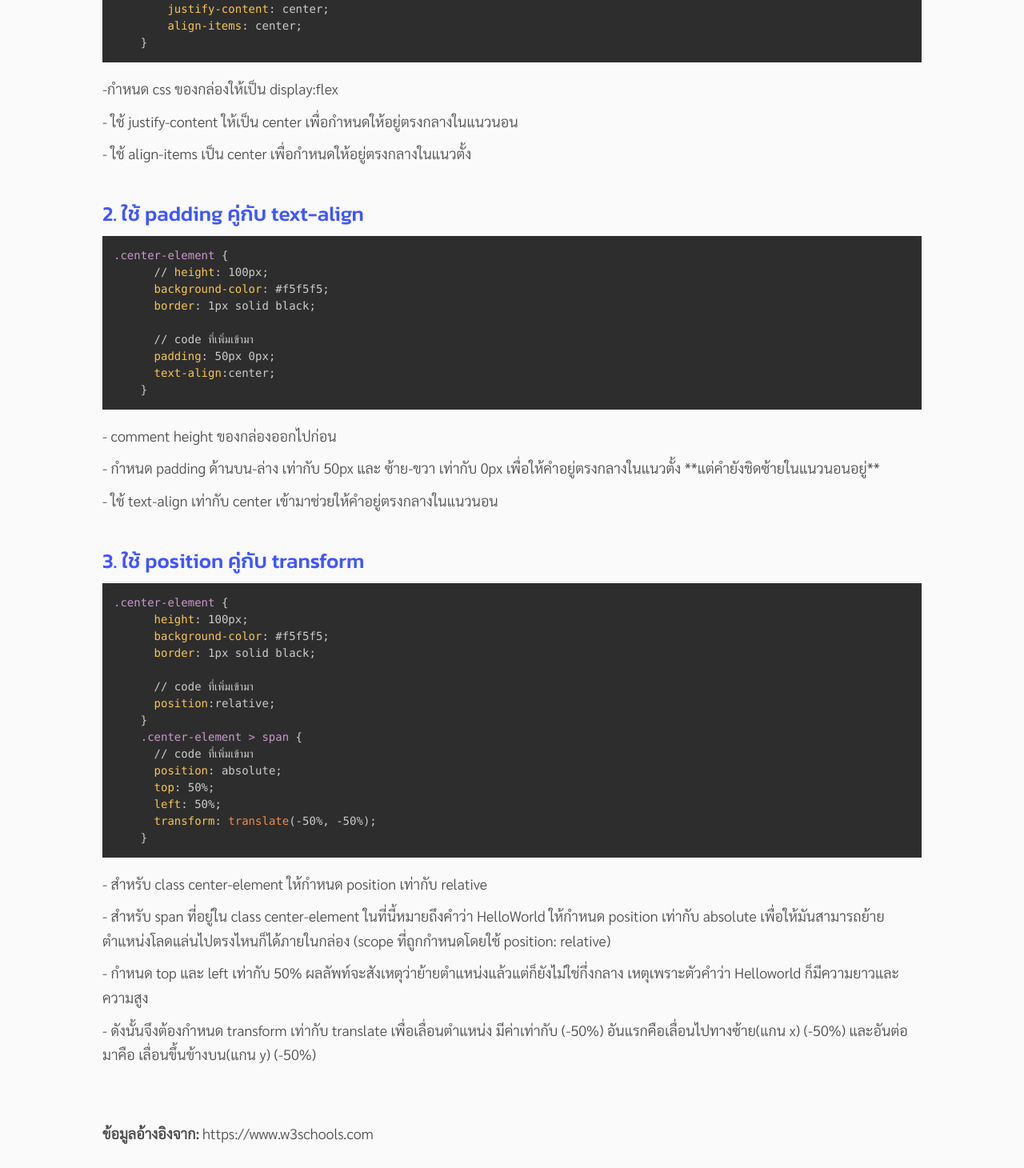
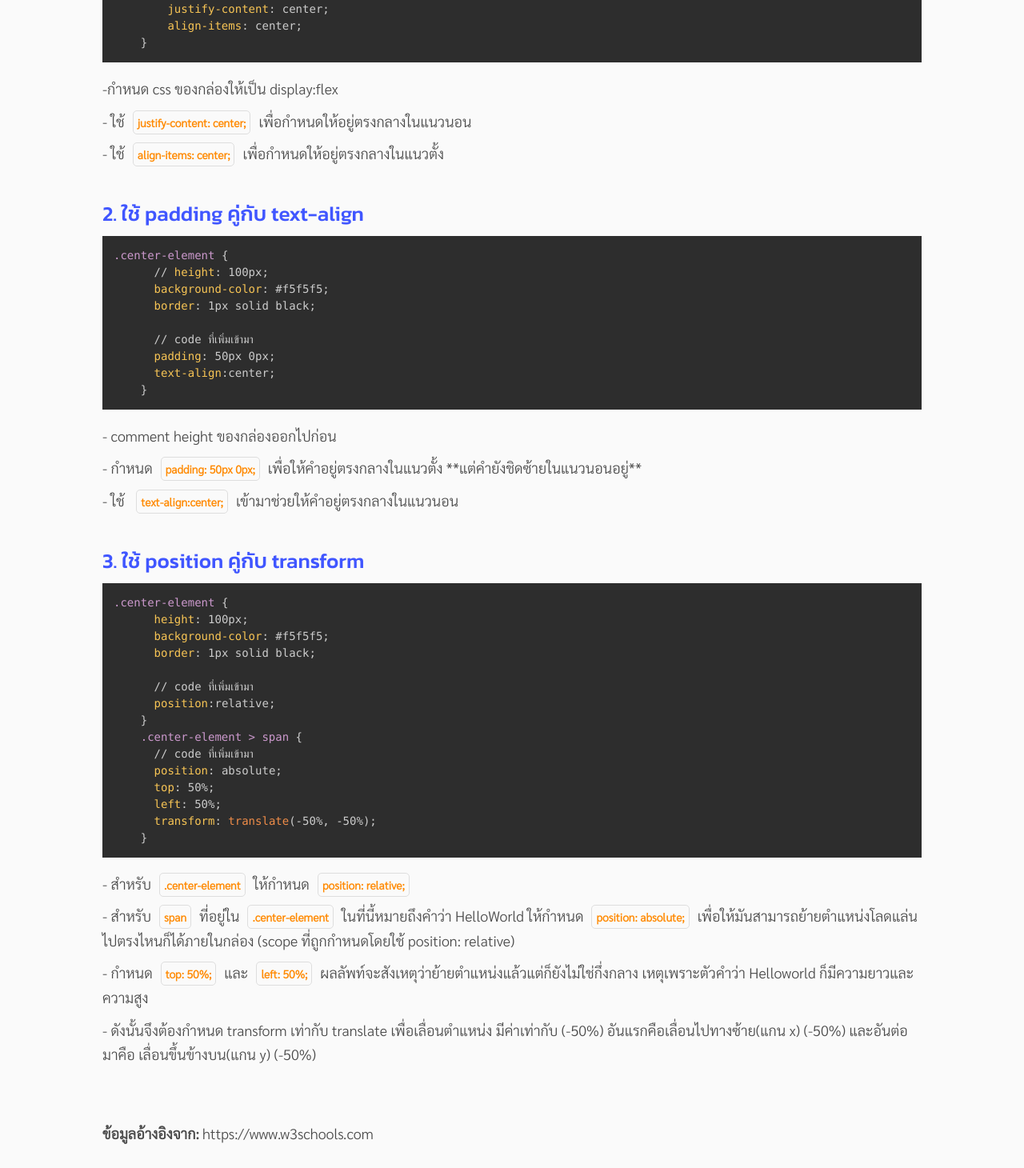
Before and after one commit to Aphiwit1/2021-next-nuengstory-v1, a Next.js app: page /posts/blog-1-element-center in a window 1280 px wide. Shown: the part 2057-3517 px from the top of the page at 80% size. Built offline with nearby package versions, Linux system fonts and the light colour scheme.

Commit message:
update text highlight

```diff
--- a/pages/posts/blog-1-element-center.js
+++ b/pages/posts/blog-1-element-center.js
@@ -85,7 +85,7 @@ export default function Test() {
             <div className={Content.textContent}>
               <Code code={cssOriginal} language="css" />
             </div>
-            <div className={Content.textContent}> ผลลัพท์ในตอนแรก </div>
+            <div className={Content.textContent}>ผลลัพท์ในตอนแรก</div>
             <div className={Content.textContent}>
               <div className={Content.centerElement}>
                 <span> HelloWorld </span>
@@ -98,9 +98,9 @@ export default function Test() {
               </div>
             </div>
             <div className={Content.textContent}>
-            จะสังเหตุว่าคำว่า HelloWorld นั้น มี <strong>ผลลัพท์ในตอนแรก</strong>
+            จะสังเหตุว่าคำว่า HelloWorld นั้นมี <strong className={Content.Highlight}>ผลลัพท์ในตอนแรก</strong>
            แสดงอยู่ที่มุมบนซ้ายของกล่อง แล้วถ้าเราอยากจะให้
-          ย้ายมาอยู่ตรงกลางของกล่องแบบ <strong>ผลลัพท์ที่คาดหวัง</strong> จะต้องทำอย่างไร
+          ย้ายมาอยู่ตรงกลางของกล่องแบบ<strong className={Content.Highlight}>ผลลัพท์ที่คาดหวัง</strong>จะต้องทำอย่างไร
           มีวิธีอยู่หลายวิธีครับ มาติดตามกันเลย
             </div>
             <div className={Content.textTopic}> 1. ใช้ display:flex </div>
@@ -113,11 +113,11 @@ export default function Test() {
                 -กำหนด css ของกล่องให้เป็น display:flex
               </div>
               <div className={Content.mb10}>
-              - ใช้ justify-content ให้เป็น center
+              - ใช้<strong className={Content.Highlight}>justify-content: center;</strong>
             เพื่อกำหนดให้อยู่ตรงกลางในแนวนอน
               </div>
               <div>
-              - ใช้ align-items เป็น center เพื่อกำหนดให้อยู่ตรงกลางในแนวตั้ง
+              - ใช้<strong className={Content.Highlight}>align-items: center;</strong>เพื่อกำหนดให้อยู่ตรงกลางในแนวตั้ง
               </div>
             </div>
             <div className={Content.textTopic}>
@@ -129,11 +129,11 @@ export default function Test() {
             <div className={Content.textContent}>
               <div className={Content.mb10}> - comment height ของกล่องออกไปก่อน</div>
               <div className={Content.mb10}>
-              - กำหนด padding ด้านบน-ล่าง เท่ากับ 50px และ ซ้าย-ขวา เท่ากับ 0px
+              - กำหนด<strong className={Content.Highlight}>padding: 50px 0px;</strong>
             เพื่อให้คำอยู่ตรงกลางในแนวตั้ง **แต่คำยังชิดซ้ายในแนวนอนอยู่**
               </div>
               <div>
-              - ใช้ text-align เท่ากับ center เข้ามาช่วยให้คำอยู่ตรงกลางในแนวนอน
+              - ใช้ <strong className={Content.Highlight}>text-align:center;</strong>เข้ามาช่วยให้คำอยู่ตรงกลางในแนวนอน
               </div>
             </div>
             <div className={Content.textTopic}>
@@ -145,16 +145,16 @@ export default function Test() {
             </div>
             <div className={Content["textContent"] + " " + Content["pb50"]}>
               <div className={Content.mb10}>
-              - สำหรับ class center-element ให้กำหนด position เท่ากับ relative
+              - สำหรับ<strong className={Content.Highlight}>.center-element</strong>ให้กำหนด<strong className={Content.Highlight}>position: relative;</strong>
               </div>
               <div className={Content.mb10}>
-              - สำหรับ span ที่อยู่ใน class center-element ในที่นี้หมายถึงคำว่า
-            HelloWorld ให้กำหนด position เท่ากับ absolute
+              - สำหรับ<strong className={Content.Highlight}>span</strong>ที่อยู่ใน<strong className={Content.Highlight}>.center-element</strong>ในที่นี้หมายถึงคำว่า
+            HelloWorld ให้กำหนด<strong className={Content.Highlight}>position: absolute;</strong>
             เพื่อให้มันสามารถย้ายตำแหน่งโลดแล่นไปตรงไหนก็ได้ภายในกล่อง (scope
             ที่ถูกกำหนดโดยใช้ position: relative)
               </div>
               <div className={Content.mb10}>
-              - กำหนด top และ left เท่ากับ 50%
+              - กำหนด<strong className={Content.Highlight}>top: 50%;</strong>และ<strong className={Content.Highlight}>left: 50%;</strong>
             ผลลัพท์จะสังเหตุว่าย้ายตำแหน่งแล้วแต่ก็ยังไม่ใช่กึ่งกลาง
             เหตุเพราะตัวคำว่า Helloworld ก็มีความยาวและความสูง
               </div>
--- a/pages/posts/content.module.css
+++ b/pages/posts/content.module.css
@@ -80,6 +80,16 @@
 .Code {
     font-size: 14px;
 }
+
+.Highlight {
+    border: 1px solid #dedede;
+    padding: 5px;
+    font-size: 14px;
+    border-radius: 5px;
+    color: #FF8900;
+    margin: 0px 10px;
+}
+
 @media only screen and (max-width: 1280px) {
     .blogContentContainer {
         padding: 0px 10%;
@@ -96,11 +106,16 @@
     }
 
     .textHeader {
-        font-size: 28px;
+        font-size: 24px;
     }
 
-    .textContent,
-    .textTopic {
+    .textContent
+    {
+        font-size: 16px;
+        line-height: 1.7;
+    }
+
+    .textTopic   {
         font-size: 20px;
         line-height: 1.7;
     }
```
